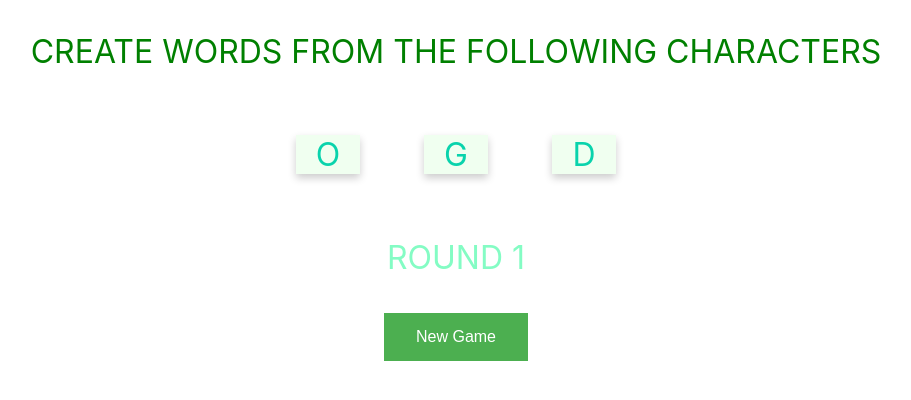
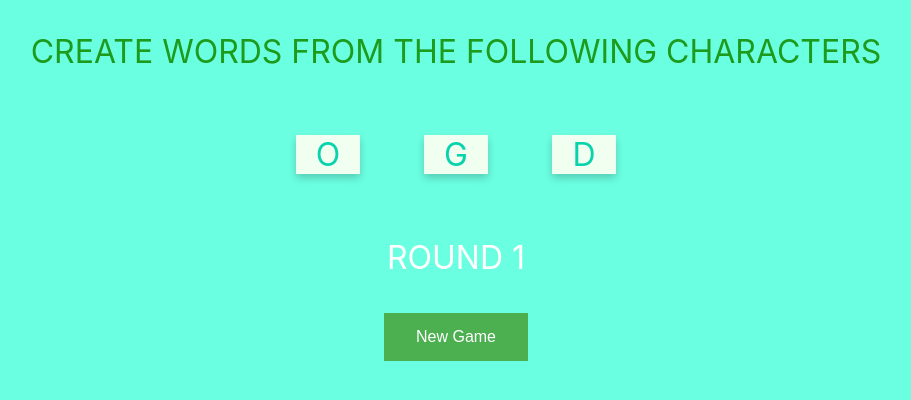
Before and after one commit to poramet260241/card-game, a React (Create React App) app: page / in a window 1280 px wide. Shown: the top 400 px of the page, without its empty margins (184-1095 px from the left). Built offline with nearby package versions, Linux system fonts and the light colour scheme.

Commit message:
add background color and change font color

```diff
--- a/src/App.css
+++ b/src/App.css
@@ -44,12 +44,12 @@
 
  .Description{
    font-size: 2em;
-   color: green;
+   color: rgb(28, 155, 28);
  }
 
  .Status{
    font-size: 2em;
-   color: rgb(132, 252, 196);
+   color: rgb(255, 255, 255);
  }
 
  .button {
@@ -64,3 +64,7 @@
   margin: 4px 2px;
   cursor: pointer;
 }
+
+body{
+  background-color: #6bffe1;
+}
```
